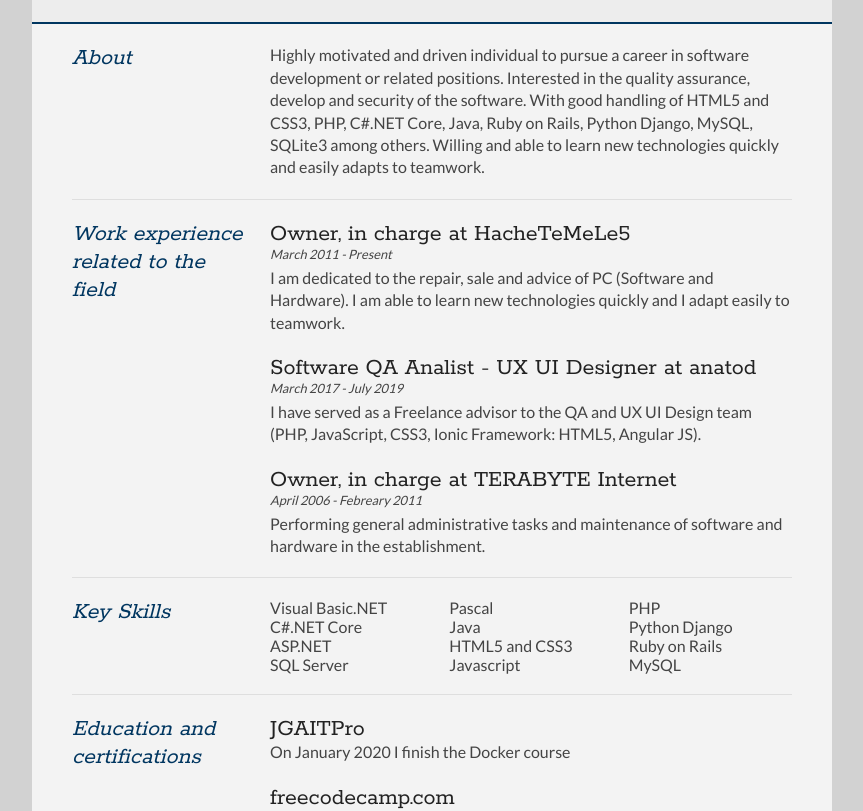
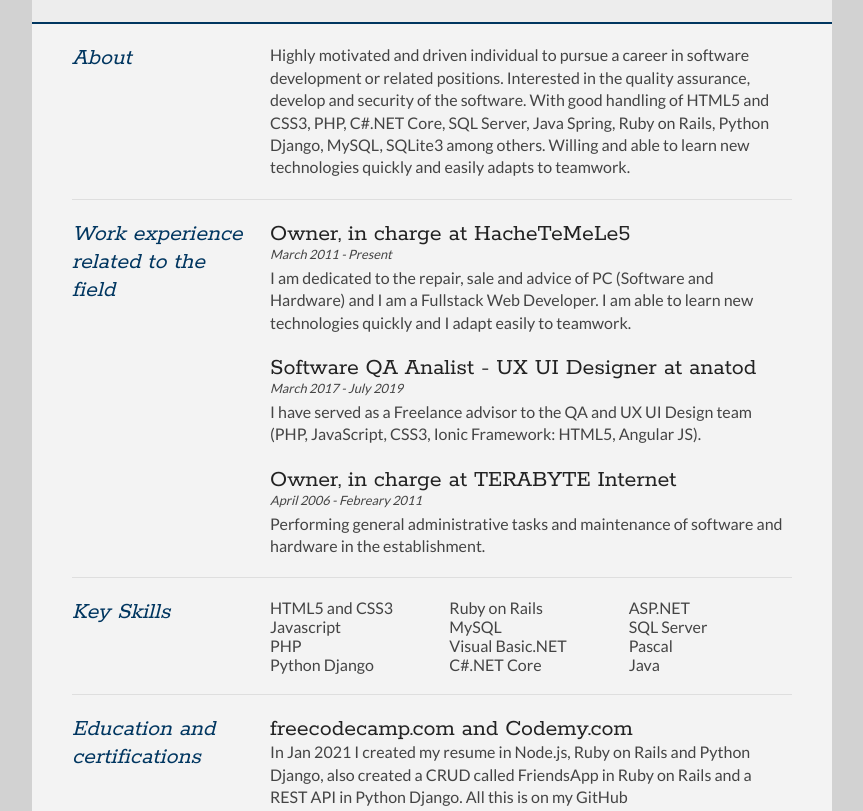
Before and after one commit to maccari78/noderesume, a website: page public/index.html in a window 1280 px wide. Shown: the part 143-954 px from the top of the page, without its empty margins (208-1071 px from the left). Drawn offline with Linux system fonts and the light colour scheme.

Commit message:
last commit

```diff
--- a/public/index.html
+++ b/public/index.html
@@ -44,7 +44,7 @@
 				</div>
 
 				<div class="sectionContent">
-					<p>Highly motivated and driven individual to pursue a career in software development or related positions. Interested in the quality assurance, develop and security of the software. With good handling of  HTML5 and CSS3, PHP, C#.NET Core, Java, Ruby on Rails, Python Django, MySQL, SQLite3 among others. Willing and able to learn new technologies quickly and easily adapts to teamwork. </p>
+					<p>Highly motivated and driven individual to pursue a career in software development or related positions. Interested in the quality assurance, develop and security of the software. With good handling of  HTML5 and CSS3, PHP, C#.NET Core, SQL Server, Java Spring, Ruby on Rails, Python Django, MySQL, SQLite3 among others. Willing and able to learn new technologies quickly and easily adapts to teamwork.</p>
 				</div>
 			</article>
 			<div class="clear"></div>
@@ -58,7 +58,7 @@
 				<article>
 					<h2>Owner, in charge at HacheTeMeLe5</h2>
 					<p class="subDetails">March 2011 - Present</p>
-					<p>I am dedicated to the repair, sale and advice of PC (Software and Hardware). I am able to learn new technologies quickly and I adapt easily to teamwork.</p>
+					<p>I am dedicated to the repair, sale and advice of PC (Software and Hardware) and I am a Fullstack Web Developer. I am able to learn new technologies quickly and I adapt easily to teamwork.</p>
 				</article>
 
 				<article>
@@ -84,18 +84,18 @@
 
 			<div class="sectionContent">
 				<ul class="keySkills">
+					<li>HTML5 and CSS3</li>
+					<li>Javascript</li>
+					<li>PHP</li>
+					<li>Python Django</li>
+					<li>Ruby on Rails</li>
+					<li>MySQL</li>
 					<li>Visual Basic.NET</li>
 					<li>C#.NET Core</li>
 					<li>ASP.NET</li>
 					<li>SQL Server</li>
 					<li>Pascal</li>
 					<li>Java</li>
-					<li>HTML5 and CSS3</li>
-					<li>Javascript</li>
-					<li>PHP</li>
-					<li>Python Django</li>
-					<li>Ruby on Rails</li>
-					<li>MySQL</li>
 				</ul>
 			</div>
 			<div class="clear"></div>
@@ -108,6 +108,10 @@
 			</div>
 
 			<div class="sectionContent">
+				<article>
+					<h2>freecodecamp.com and Codemy.com</h2>
+					<p>In Jan 2021 I created my resume in Node.js, Ruby on Rails and Python Django, also created a CRUD called FriendsApp in Ruby on Rails and a REST API in Python Django. All this is on my GitHub</p>
+				</article>
 				<article>
 					<h2>JGAITPro</h2>
 					<p>On January 2020 I finish the Docker course</p>
```
